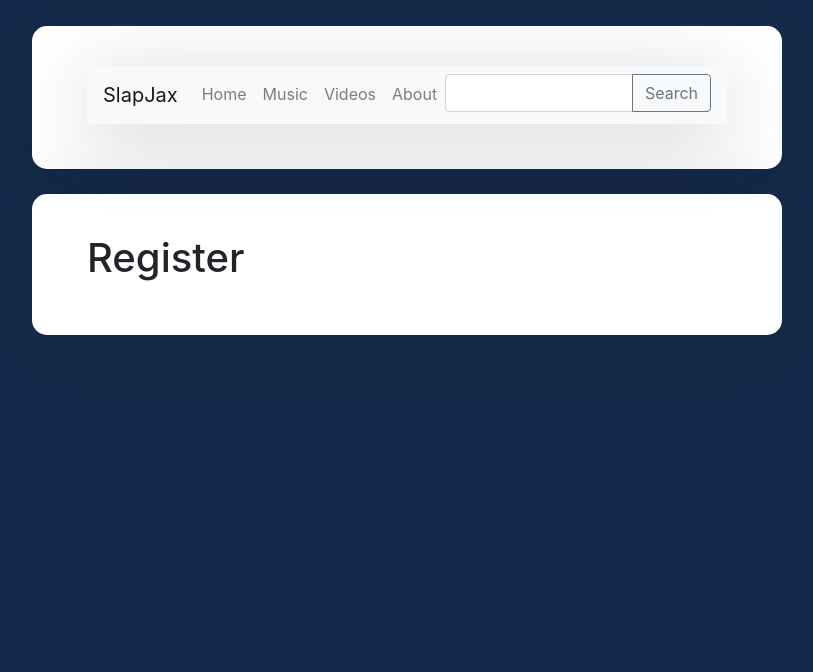
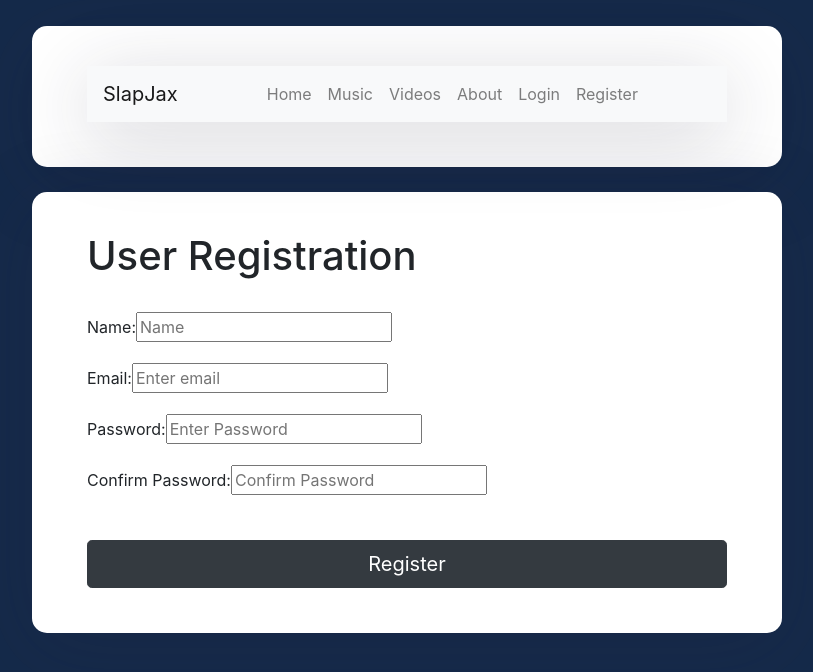
Before and after one commit to kchan438/slapjax-app, a React (Create React App) app: page /register in a window 1280 px wide. Shown: the top 672 px of the page, without its empty margins (233-1046 px from the left). Built offline with nearby package versions, Linux system fonts and the light colour scheme.

Commit message:
Adding more pages and working on Login feature
Added a couple more pages and working with redux for logging in and CSS

```diff
--- a/src/App.js
+++ b/src/App.js
@@ -10,6 +10,7 @@ import Videos from './pages/Videos';
 import Register from './pages/Register';
 import Login from './pages/Login';
 import About from './pages/About';
+import Upload from './pages/upload';
 
 //bootstrap
 import 'bootstrap/dist/css/bootstrap.min.css';
@@ -38,15 +39,20 @@ function App() {
               <Nav.Link href="/home">Home</Nav.Link>
               <Nav.Link href="/music">Music</Nav.Link>
               <Nav.Link href="/videos">Videos</Nav.Link>
+              {/* Will need to keep track of isLoggedIn */}
+              {/* <Nav.Link href="/upload">Upload</Nav.Link> */}
+              <Nav.Link href="/about">About</Nav.Link>
+              {/* Login and Register links should be dependant on isLoggedIn */}
+              <Nav.Link href="/login">Login</Nav.Link>
+              <Nav.Link href="/register">Register</Nav.Link>
               {/* <Nav.Link href="/movies">Movies</Nav.Link> */}
               {/* <Nav.Link href="#music">Search</Nav.Link> */}
-              <Nav.Link href="/about">About</Nav.Link>
-              <InputGroup className="mb-1">
+              {/* <InputGroup className="mb-1">
                 <FormControl className="m-auto" />
                 <InputGroup.Append>
                   <Button variant="outline-secondary">Search</Button>
                 </InputGroup.Append>
-              </InputGroup>
+              </InputGroup> */}
             </Nav>
           </Navbar.Collapse>
         </Navbar>
@@ -61,6 +67,8 @@ function App() {
             <Route path="/login" component={Login} />
             <Route path="/register" component={Register} />
             <Route path="/about" component={About} />
+            {/* Upload button should appear if logged in */}
+            {/* <Route path="/upload" component={Upload} /> */}
             <Route path="/" component={Home} />
           </Switch>
         </div>
--- a/src/pages/Home.js
+++ b/src/pages/Home.js
@@ -1,10 +1,17 @@
 import React from 'react';
+import { FormControl, InputGroup, Button } from 'react-bootstrap';
 import './pagestyle.css';
 
 const Home = () => {
     return (
         <div className="page">
             <h1>Home</h1>
+            <InputGroup>
+                <FormControl  className="m-auto"  placeholder="Search for Music and Videos here"/>
+                <InputGroup.Append>
+                    <Button variant="outline-secondary">Search</Button>
+                </InputGroup.Append>
+            </InputGroup>
         </div>
     );
 };
--- a/src/pages/Login.js
+++ b/src/pages/Login.js
@@ -1,12 +1,54 @@
 import React from 'react';
-import './pagestyle.css';
+// import './pagestyle.css';
 
 const Login = () => {
     return (
         <div className="page">
-            <h1>Login</h1>
+            <div className="wrap">
+                <h1>Login</h1>
+                <br></br>
+                    <div className="form-group">
+                        <label><strong>Email:</strong> </label>
+                        <input
+                            type="email"
+                            className="form-control"
+                            placeholder="Email"
+
+                        />
+                    </div>
+                    <div className="form-group">
+                        <label><strong>Password:</strong> </label>
+                        <input
+                            type="password"
+                            className="form-control"
+                            placeholder="Password"
+
+                        />
+                    </div>
+                    <br></br>
+                    <button
+                        type="submit"
+                        className="btn btn-dark btn-lg btn-block"
+
+                    >
+                        Sign in
+                </button>
+            </div>
         </div>
     );
 };
 
 export default Login;
+
+
+
+{/* <Table>
+    <tr>
+        <th><p>Login: </p></th>
+        <th><input /></th>
+    </tr>
+    <tr>
+        <th><p>Password: </p></th>
+        <th><input /></th>
+    </tr>
+</Table> */}
--- a/src/pages/Music.js
+++ b/src/pages/Music.js
@@ -1,10 +1,17 @@
 import React from 'react';
+import { FormControl, InputGroup, Button } from 'react-bootstrap';
 import './pagestyle.css';
 
 const Music = () => {
     return (
         <div className="page">
             <h1>Music</h1>
+            <InputGroup>
+                <FormControl  className="m-auto"  placeholder="Search by song, artist, or album"/>
+                <InputGroup.Append>
+                    <Button variant="outline-secondary">Search</Button>
+                </InputGroup.Append>
+            </InputGroup>
         </div>
     );
 };
--- a/src/pages/Register.js
+++ b/src/pages/Register.js
@@ -4,7 +4,51 @@ import './pagestyle.css';
 const Register = () => {
     return (
         <div className="page">
-            <h1>Register</h1>
+                  <div className="wrap">
+        <h1>
+          User Registration
+                </h1>
+        <br></br>
+        <form>
+          <div className="form-group">
+            <label>Name:</label>
+            <input
+              type="text"
+              id="name-input"
+              placeholder="Name"
+
+            />
+          </div>
+          <div className="form-group">
+            <label>Email:</label>
+            <input
+              type="email"
+              id="email-input"
+              placeholder="Enter email"
+
+            />
+          </div>
+          <div className="form-group">
+            <label>Password:</label>
+            <input
+              type="password"
+              placeholder="Enter Password"
+
+            />
+          </div>
+          <div className="form-group">
+            <label>Confirm Password:</label>
+            <input
+              type="password"
+              id="password-input"
+              placeholder="Confirm Password"
+
+            />
+          </div>
+          <br></br>
+          <button  type="submit" className="btn btn-dark btn-lg btn-block">Register</button>
+        </form>
+      </div>
         </div>
     );
 };
--- a/src/pages/Videos.js
+++ b/src/pages/Videos.js
@@ -1,10 +1,17 @@
 import React from 'react';
+import { FormControl, InputGroup, Button } from 'react-bootstrap';
 import './pagestyle.css';
 
 const Videos = () => {
     return (
         <div className="page">
             <h1>Videos</h1>
+            <InputGroup>
+                <FormControl  className="m-auto"  placeholder="Search for Music and Videos here"/>
+                <InputGroup.Append>
+                    <Button variant="outline-secondary">Search</Button>
+                </InputGroup.Append>
+            </InputGroup>
         </div>
     );
 };
--- a/src/pages/pagestyle.css
+++ b/src/pages/pagestyle.css
@@ -1,3 +1,16 @@
 .page{
     height: 25%;
 }
+
+/* .form-group {
+    padding-left: 200px;
+} */
+
+.col-sm-6{
+    height: 325px;
+    background-color:rgba(255, 71, 71, 0);
+}
+
+.card{
+    width: 90px;
+}
--- /dev/null
+++ b/src/pages/upload.js
@@ -0,0 +1,11 @@
+import React from 'react';
+
+const Upload = () => {
+    return (
+        <div className="page">
+            <h1>Upload Content</h1>
+        </div>
+    );
+};
+
+export default Upload;
--- a/src/redux/actions/loginActions.js
+++ b/src/redux/actions/loginActions.js
@@ -7,3 +7,8 @@ export const setLoginPassword = password => ({
     type: 'LOGIN_SET_PASSWORD',
     password,
 });
+
+export const setIsLoggedIn = isLoggedIn => ({
+    type: 'USER_SET_IS_LOGGED_IN',
+    isLoggedIn,
+});
--- a/src/redux/reducers/loginReducers.js
+++ b/src/redux/reducers/loginReducers.js
@@ -1,6 +1,7 @@
 const INITIAL_LOGIN_STATE = {
     email: '',
     password: '',
+    isLoggedIn: false,
 };
 
 const loginReducers = (state = INITIAL_LOGIN_STATE, action) => {
@@ -15,6 +16,11 @@ const loginReducers = (state = INITIAL_LOGIN_STATE, action) => {
                 ...state,
                 password: action.password
             };
+        case 'USER_SET_IS_LOGGED_IN':
+            return {
+                ...state,
+                isLoggedIn: action.isLoggedIn,
+            };
         default: return state;
     }
 };
```
